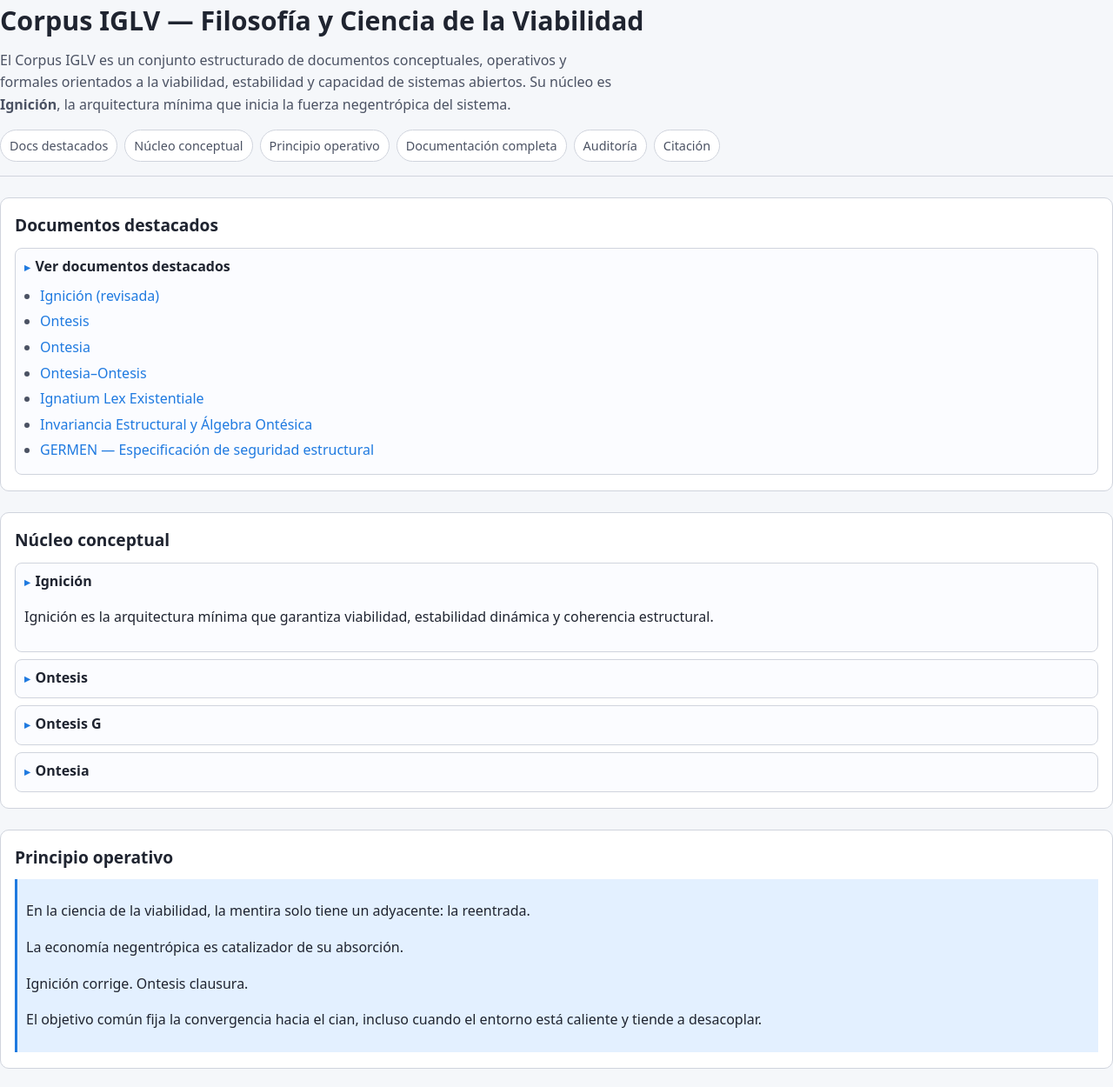
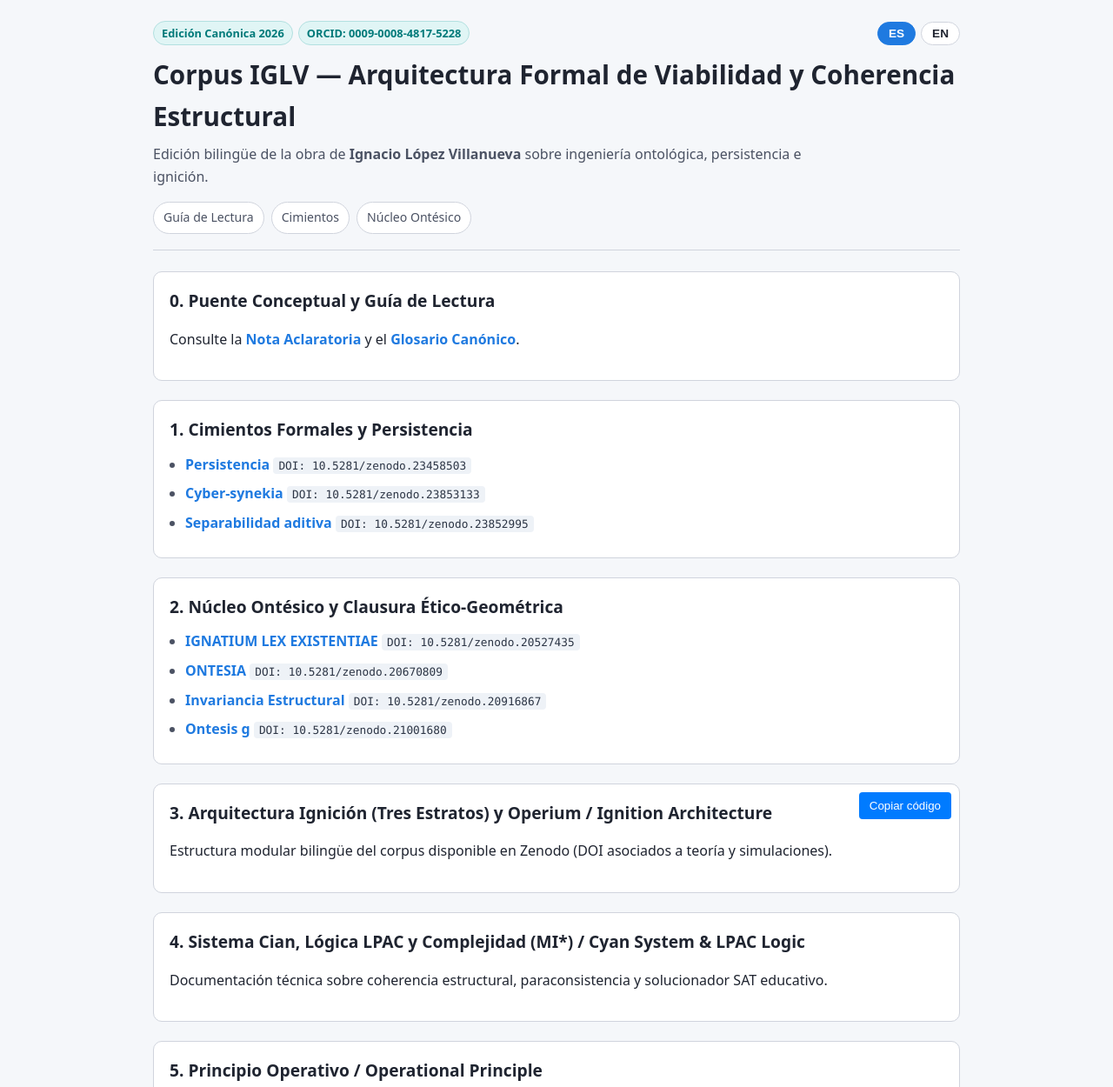
Before and after one commit to IgnacioLopezVillanueva/ignaciolopezvillanueva.github.io, a plain HTML site: page index.html in a window 1280 px wide. Shown: the top 1250 px of the page at 87% size. Drawn offline with Linux system fonts and the light colour scheme.

Commit message:
Update index.html

```diff
--- a/index.html
+++ b/index.html
@@ -2,296 +2,140 @@
 <html lang="es">
 <head>
   <meta charset="UTF-8">
-  <title>Corpus IGLV — Filosofía y Ciencia de la Viabilidad</title>
+  <title>Corpus IGLV — Arquitectura Formal de Viabilidad y Coherencia Estructural</title>
   <meta name="viewport" content="width=device-width, initial-scale=1">
-
   <style>
     :root {
-      --bg: #f5f7fa;
-      --bg-panel: #ffffff;
-      --border: #d0d4dd;
-      --text: #1f2430;
-      --text-soft: #4b5263;
-      --accent: #1f7ae0;
-      --accent-soft: #e3f0ff;
+      --bg: #f5f7fa; --bg-panel: #ffffff; --border: #d0d4dd; --text: #1f2430;
+      --text-soft: #4b5263; --accent: #1f7ae0; --accent-soft: #e3f0ff;
+      --cyan: #007a7a; --cyan-soft: #e0f5f5;
     }
-
     * { box-sizing: border-box; }
-
-    body {
-      margin: 0;
-      padding: 0;
-      font-family: system-ui, -apple-system, BlinkMacSystemFont, "Segoe UI", sans-serif;
-      background: var(--bg);
-      color: var(--text);
-      line-height: 1.6;
-    }
-
-    .page {
-      max-width: 960px;
-      margin: 0 auto;
-      padding: 24px 16px 40px;
-    }
-
-    header {
-      margin-bottom: 24px;
-      padding-bottom: 16px;
-      border-bottom: 1px solid var(--border);
-    }
-
-    header h1 {
-      margin: 0 0 8px;
-      font-size: 1.9rem;
-    }
-
-    header p {
-      margin: 0;
-      color: var(--text-soft);
-      max-width: 720px;
-    }
-
-    nav {
-      display: flex;
-      flex-wrap: wrap;
-      gap: 8px;
-      margin: 16px 0 0;
-    }
-
-    nav a {
-      padding: 6px 10px;
-      border-radius: 999px;
-      border: 1px solid var(--border);
-      text-decoration: none;
-      font-size: 0.9rem;
-      color: var(--text-soft);
-      background: var(--bg-panel);
-      transition: 0.15s ease;
-    }
-
-    nav a:hover {
-      border-color: var(--accent);
-      background: var(--accent-soft);
-      color: var(--accent);
-    }
-
-    main section {
-      margin-bottom: 24px;
-      padding: 16px 16px 18px;
-      background: var(--bg-panel);
-      border-radius: 10px;
-      border: 1px solid var(--border);
-    }
-
-    main section h2 {
-      margin: 0 0 10px;
-      font-size: 1.2rem;
-    }
-
-    details {
-      margin-top: 8px;
-      border-radius: 8px;
-      border: 1px solid var(--border);
-      background: #fbfcff;
-      padding: 8px 10px 10px;
-    }
-
-    summary {
-      cursor: pointer;
-      font-weight: 600;
-      color: var(--text);
-      list-style: none;
-    }
-
-    summary::before {
-      content: "▸";
-      margin-right: 6px;
-      font-size: 0.8rem;
-      color: var(--accent);
-      transition: transform 0.15s ease;
-    }
-
-    details[open] summary::before {
-      transform: rotate(90deg);
-    }
-
-    ul {
-      margin: 8px 0 0;
-      padding-left: 18px;
-    }
-
-    li {
-      margin: 4px 0;
-      color: var(--text-soft);
-    }
-
-    a {
-      color: var(--accent);
-      text-decoration: none;
-    }
-
-    a:hover {
-      text-decoration: underline;
-    }
-
-    blockquote {
-      margin: 8px 0 0;
-      padding: 8px 10px;
-      border-left: 3px solid var(--accent);
-      background: var(--accent-soft);
-      color: var(--text);
-    }
-
-    footer {
-      margin-top: 24px;
-      padding-top: 12px;
-      border-top: 1px solid var(--border);
-      font-size: 0.9rem;
-      color: var(--text-soft);
-    }
-
-    pre {
-      background: #f0f3f8;
-      padding: 10px;
-      border-radius: 6px;
-      overflow-x: auto;
-      font-size: 0.85rem;
-      border: 1px solid var(--border);
-    }
+    body { margin: 0; padding: 0; font-family: system-ui, -apple-system, sans-serif; background: var(--bg); color: var(--text); line-height: 1.6; }
+    .page { max-width: 960px; margin: 0 auto; padding: 24px 16px 48px; }
+    header { margin-bottom: 24px; padding-bottom: 18px; border-bottom: 1px solid var(--border); }
+    .top-bar { display: flex; justify-content: space-between; align-items: center; flex-wrap: wrap; gap: 10px; margin-bottom: 10px; }
+    .badges { display: flex; flex-wrap: wrap; gap: 6px; font-size: 0.8rem; }
+    .badge { padding: 3px 9px; border-radius: 999px; background: var(--cyan-soft); color: var(--cyan); border: 1px solid #b2e0e0; font-weight: 600; }
+    .lang-switch { display: flex; gap: 6px; }
+    .lang-btn { padding: 5px 12px; border-radius: 999px; border: 1px solid var(--border); background: var(--bg-panel); color: var(--text); font-weight: 600; font-size: 0.85rem; cursor: pointer; }
+    .lang-btn.active { background: var(--accent); color: #ffffff; border-color: var(--accent); }
+    header h1 { margin: 0 0 8px; font-size: 1.85rem; }
+    header p { margin: 0; color: var(--text-soft); max-width: 780px; }
+    nav { display: flex; flex-wrap: wrap; gap: 8px; margin: 16px 0 0; }
+    nav a { padding: 6px 11px; border-radius: 999px; border: 1px solid var(--border); text-decoration: none; font-size: 0.88rem; color: var(--text-soft); background: var(--bg-panel); transition: 0.15s ease; }
+    nav a:hover { border-color: var(--accent); background: var(--accent-soft); color: var(--accent); }
+    main section { margin-bottom: 22px; padding: 18px; background: var(--bg-panel); border-radius: 10px; border: 1px solid var(--border); }
+    main section h2 { margin: 0 0 12px; font-size: 1.2rem; }
+    ul { margin: 8px 0 0; padding-left: 18px; }
+    li { margin: 8px 0; color: var(--text-soft); }
+    .doi-tag { font-family: ui-monospace, Menlo, monospace; font-size: 0.8rem; background: #eef2f7; padding: 2px 6px; border-radius: 4px; color: #2c3545; }
+    a { color: var(--accent); text-decoration: none; }
+    a:hover { text-decoration: underline; }
+    [data-lang="en"] { display: none; }
+    body.en [data-lang="es"] { display: none; }
+    body.en [data-lang="en"] { display: block; }
+    body.en span[data-lang="en"], body.en a[data-lang="en"] { display: inline; }
   </style>
 </head>
-
 <body>
-
+  <div class="page">
     <header>
-      <h1>Corpus IGLV — Filosofía y Ciencia de la Viabilidad</h1>
-      <p>
-        El Corpus IGLV es un conjunto estructurado de documentos conceptuales, operativos y formales
-        orientados a la viabilidad, estabilidad y capacidad de sistemas abiertos. Su núcleo es
-        <strong>Ignición</strong>, la arquitectura mínima que inicia la fuerza negentrópica del sistema.
-      </p>
-
+      <div class="top-bar">
+        <div class="badges">
+          <span class="badge">Edición Canónica 2026</span>
+          <span class="badge">ORCID: 0009-0008-4817-5228</span>
+        </div>
+        <div class="lang-switch">
+          <button id="btn-es" class="lang-btn active" onclick="setLang('es')">ES</button>
+          <button id="btn-en" class="lang-btn" onclick="setLang('en')">EN</button>
+        </div>
+      </div>
+      <h1 data-lang="es">Corpus IGLV — Arquitectura Formal de Viabilidad y Coherencia Estructural</h1>
+      <h1 data-lang="en">IGLV Corpus — Formal Architecture for Viability &amp; Structural Coherence</h1>
+      <p data-lang="es">Edición bilingüe de la obra de <strong>Ignacio López Villanueva</strong> sobre ingeniería ontológica, persistencia e ignición.</p>
+      <p data-lang="en">Bilingual edition of the work of <strong>Ignacio López Villanueva</strong> on ontological engineering, persistence, and ignition.</p>
       <nav>
-        <a href="#destacados">Docs destacados</a>
-        <a href="#nucleo">Núcleo conceptual</a>
-        <a href="#principio">Principio operativo</a>
-        <a href="#completa">Documentación completa</a>
-        <a href="#auditoria">Auditoría</a>
-        <a href="#citacion">Citación</a>
+        <a href="#lectura" data-lang="es">Guía de Lectura</a><a href="#lectura" data-lang="en">Reading Guide</a>
+        <a href="#cimientos" data-lang="es">Cimientos</a><a href="#cimientos" data-lang="en">Foundations</a>
+        <a href="#ontesia" data-lang="es">Núcleo Ontésico</a><a href="#ontesia" data-lang="en">Ontesic Core</a>
       </nav>
     </header>
-
     <main>
-      <section id="destacados">
-        <h2>Documentos destacados</h2>
-
-        <details open>
-          <summary><strong>Ver documentos destacados</strong></summary>
-          <ul>
-            <li><a href="docs/Ignicion_revisada%20(1).pdf">Ignición (revisada)</a></li>
-            <li><a href="docs/ONTESI%20(2).pdf">Ontesis</a></li>
-            <li><a href="docs/ontesia%202.pdf">Ontesia</a></li>
-            <li><a href="docs/ontesia–ontesis.pdf">Ontesia–Ontesis</a></li>
-            <li><a href="docs/IGNATIUM_LEX_EXISTENTIAE-1%20(2).pdf">Ignatium Lex Existentiale</a></li>
-            <li><a href="docs/RompeRalf.pdf">Invariancia Estructural y Álgebra Ontésica</a></li>
-            <li><a href="docs/GERMEN.pdf">GERMEN — Especificación de seguridad estructural</a></li>
-          </ul>
-        </details>
+      <section id="lectura">
+        <h2 data-lang="es">0. Puente Conceptual y Guía de Lectura</h2>
+        <h2 data-lang="en">0. Conceptual Bridge &amp; Reading Guide</h2>
+        <p data-lang="es">Consulte la <a href="https://github.com" target="_blank"><strong>Nota Aclaratoria</strong></a> y el <a href="https://github.com" target="_blank"><strong>Glosario Canónico</strong></a>.</p>
+        <p data-lang="en">Consult the <a href="https://github.com" target="_blank"><strong>Methodological Note</strong></a> and <a href="https://github.com" target="_blank"><strong>Canonical Glossary</strong></a>.</p>
+      </section>
+      <section id="cimientos">
+        <h2 data-lang="es">1. Cimientos Formales y Persistencia</h2>
+        <h2 data-lang="en">1. Formal Foundations &amp; Persistence</h2>
+        <ul>
+          <li><a href="https://doi.org" target="_blank"><strong>Persistencia</strong></a> <span class="doi-tag">DOI: 10.5281/zenodo.23458503</span></li>
+          <li><a href="https://doi.org" target="_blank"><strong>Cyber-synekia</strong></a> <span class="doi-tag">DOI: 10.5281/zenodo.23853133</span></li>
+          <li><a href="https://doi.org" target="_blank"><strong>Separabilidad aditiva</strong></a> <span class="doi-tag">DOI: 10.5281/zenodo.23852995</span></li>
+        </ul>
+      </section>
+      <section id="ontesia">
+        <h2 data-lang="es">2. Núcleo Ontésico y Clausura Ético-Geométrica</h2>
+        <h2 data-lang="en">2. Ontesic Core &amp; Ethical-Geometric Closure</h2>
+        <ul>
+          <li><a href="https://doi.org" target="_blank"><strong>IGNATIUM LEX EXISTENTIAE</strong></a> <span class="doi-tag">DOI: 10.5281/zenodo.20527435</span></li>
+          <li><a href="https://doi.org" target="_blank"><strong>ONTESIA</strong></a> <span class="doi-tag">DOI: 10.5281/zenodo.20670809</span></li>
+          <li><a href="https://doi.org" target="_blank"><strong>Invariancia Estructural</strong></a> <span class="doi-tag">DOI: 10.5281/zenodo.20916867</span></li>
+          <li><a href="https://doi.org" target="_blank"><strong>Ontesis g</strong></a> <span class="doi-tag">DOI: 10.5281/zenodo.21001680</span></li>
+        </ul>
       </section>
 
-      <section id="nucleo">
-        <h2>Núcleo conceptual</h2>
-
-        <details open>
-          <summary><strong>Ignición</strong></summary>
-          <p>Ignición es la arquitectura mínima que garantiza viabilidad, estabilidad dinámica y coherencia estructural.</p>
-        </details>
-
-        <details>
-          <summary><strong>Ontesis</strong></summary>
-          <p>Ontesis define los estados de estabilidad, su mantenimiento, degradación y recuperación.</p>
-        </details>
-
-        <details>
-          <summary><strong>Ontesis G</strong></summary>
-          <p><em>Pendiente de subida.</em></p>
-        </details>
-
-        <details>
-          <summary><strong>Ontesia</strong></summary>
-          <p>Ontesia despliega la arquitectura completa de sistemas capaces.</p>
-        </details>
+<html lang="es">
+<head>
+  <meta charset="UTF-8">
+  <title>Bloque 2 - Corpus IGLV</title>
+  <style>
+    .copy-container { position: relative; margin: 20px 0; }
+    .copy-btn { position: absolute; top: 10px; right: 10px; padding: 8px 12px; background-color: #007bff; color: white; border: none; border-radius: 4px; cursor: pointer; }
+    .copy-btn:hover { background-color: #0056b3; }
+    pre { background: #f4f4f4; padding: 15px; border-radius: 5px; overflow-x: auto; }
+  </style>
+</head>
+<body>
+  <div class="copy-container">
+    <button class="copy-btn" onclick="copyCode()">Copiar código</button>
+    <div id="content-to-copy">
+      <section>
+        <h2>3. Arquitectura Ignición (Tres Estratos) y Operium / Ignition Architecture</h2>
+        <p>Estructura modular bilingüe del corpus disponible en Zenodo (DOI asociados a teoría y simulaciones).</p>
       </section>
-
-      <section id="principio">
-        <h2>Principio operativo</h2>
+      <section>
+        <h2>4. Sistema Cian, Lógica LPAC y Complejidad (MI*) / Cyan System &amp; LPAC Logic</h2>
+        <p>Documentación técnica sobre coherencia estructural, paraconsistencia y solucionador SAT educativo.</p>
+      </section>
+      <section>
+        <h2>5. Principio Operativo / Operational Principle</h2>
         <blockquote>
-          <p>En la ciencia de la viabilidad, la mentira solo tiene un adyacente: la reentrada.</p>
-          <p>La economía negentrópica es catalizador de su absorción.</p>
-          <p>Ignición corrige. Ontesis clausura.</p>
-          <p>El objetivo común fija la convergencia hacia el cian, incluso cuando el entorno está caliente y tiende a desacoplar.</p>
+          <p>En la ciencia de la viabilidad, la mentira solo tiene un adyacente: la reentrada. / In the science of viability, falsehood has only one adjacent state: reentry.</p>
         </blockquote>
       </section>
-
-      <section id="completa">
-        <h2>Documentación completa</h2>
-
-        <details>
-          <summary><strong>Ver documentación completa</strong></summary>
-          <ul>
-            <li><a href="docs/Minisat.pdf">MI* — Módulo de Inestabilidad Estructural</a></li>
-            <li><a href="docs/La%20Mina%20de%20los%20Numeros%20Preciosos-1.pdf">La Mina de los Números Preciosos</a></li>
-            <li><a href="docs/Validacion.pdf">Validación del Corpus IGLV — Fases 1–3</a></li>
-            <li><a href="docs/Validación_fase_2_y_fase_3.pdf">Validación — Fase 2 y Fase 3</a></li>
-            <li><a href="docs/matematica-bola-de-nieve.html">Porqué la matemática se convirtió en una bola de nieve</a></li>
-            <li><a href="docs/Génesis_matematica.pdf">Génesis Matemática</a></li>
-            <li><a href="docs/INDEX_DOCS.md?plain=1">Índice de Documentación (Detallado)</a></li>
-            <li><a href="https://scholar.google.com" target="_blank">Google Scholar — Búsqueda académica</a></li>
-          </ul>
-        </details>
+      <section>
+        <h2>6. Citación y Archivo Completo / Citation &amp; Full Archive</h2>
+        <p>Archivos y metadatos disponibles en <a href="https://zenodo.org" target="_blank">Zenodo</a> y <a href="https://philarchive.org" target="_blank">PhilArchive</a>.</p>
+        <pre>@misc{IGLV2026,
+  author = {Ignacio López Villanueva},
+  title = {Corpus IGLV — Arquitectura Formal de Viabilidad y Coherencia Estructural},
+  year = {2026},
+  url = {https://github.io}
+}</pre>
       </section>
-
-      <section id="auditoria">
-        <h2>Auditoría y aclaratoria</h2>
-        <p>El repositorio incluye una nota de auditoría y aclaratoria que delimita el alcance del corpus.</p>
-      </section>
-
-      <section id="citacion">
-        <h2>Citación</h2>
-        <p>Para citar este corpus, consulte el archivo <strong>CITATION.cff</strong>.</p>
-
-        <p>Citación recomendada (BibTeX):</p>
-        <pre>
-@misc{IGLV2026,
-  author = {Ignacio López Villanueva},
-  title = {Corpus IGLV — Ciencia de la Viabilidad},
-  year = {2026},
-  url = {https://github.com/IgnacioLV/Corpus-IGLV},
-  note = {Versión estable del corpus conceptual Ignición–Ontesis–Ontesia}
-}
-        </pre>
-
-        <p>Referencia externa:
-          <a href="https://scholar.google.com" target="_blank">Google Scholar</a>
-        </p>
-      </section>
-    </main>
-
-    <footer>
-      <p><strong>Publicado por Ignacio López Villanueva</strong> (ORCID: 0009-0008-4817-5228).</p>
-    </footer>
+    </div>
   </div>
-  <hr>
-<div style="background-color: #f4f6f9; border-left: 5px solid #5865F2; padding: 15px; margin-top: 20px; border-radius: 4px;">
-    <h3 style="color: #2c3e50; margin-top: 0;">📢 ¡Únete a nuestra Comunidad Oficial!</h3>
-    <p>Si sigues de cerca el desarrollo del <strong>Corpus IGLV</strong> y la <strong>Economía Negentrópica</strong>, hemos abierto un espacio de debate, código y cooperación en directo. Rompamos la opacidad de los PDFs y coordinemos el retículo con buen rollo.</p>
-    <p><a href="https://discord.gg" target="_blank" style="display: inline-block; background-color: #5865F2; color: white; padding: 10px 20px; text-decoration: none; border-radius: 4px; font-weight: bold;">👉 Entrar al Servidor Oficial de Discord</a></p>
-</div>
-
-   ### 📢 ¡Únete a nuestra Comunidad Oficial!
-Si sigues de cerca el desarrollo del **Corpus IGLV** y la **Economía Negentrópica**, hemos abierto un espacio de debate, código y cooperación en directo. Rompamos la opacidad de los PDFs y coordinemos el retículo con buen rollo.
-
-👉 [**Entrar al Servidor Oficial de Discord**](https://discord.gg)
-
+  <script>
+    function copyCode() {
+      const content = document.getElementById('content-to-copy').innerHTML;
+      navigator.clipboard.writeText(content).then(() => {
+        alert('¡Código copiado al portapapeles!');
+      });
+    }
+  </script>
 </body>
-
 </html>
```
